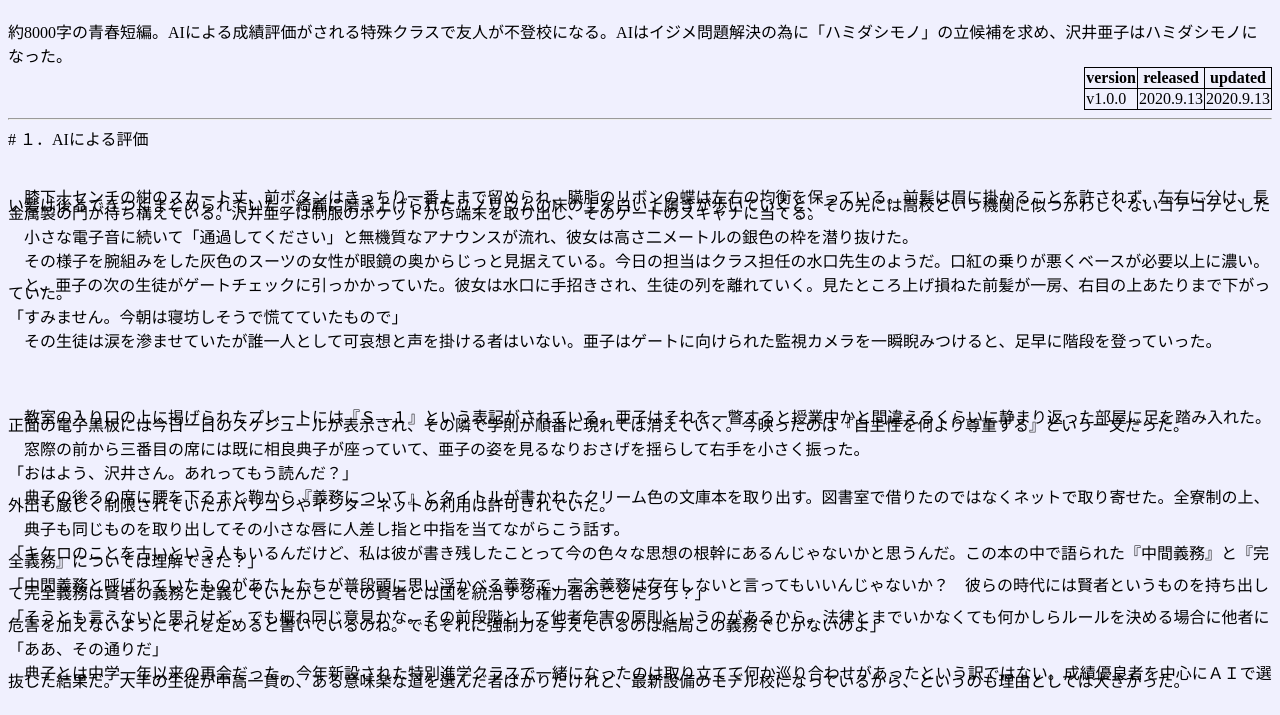
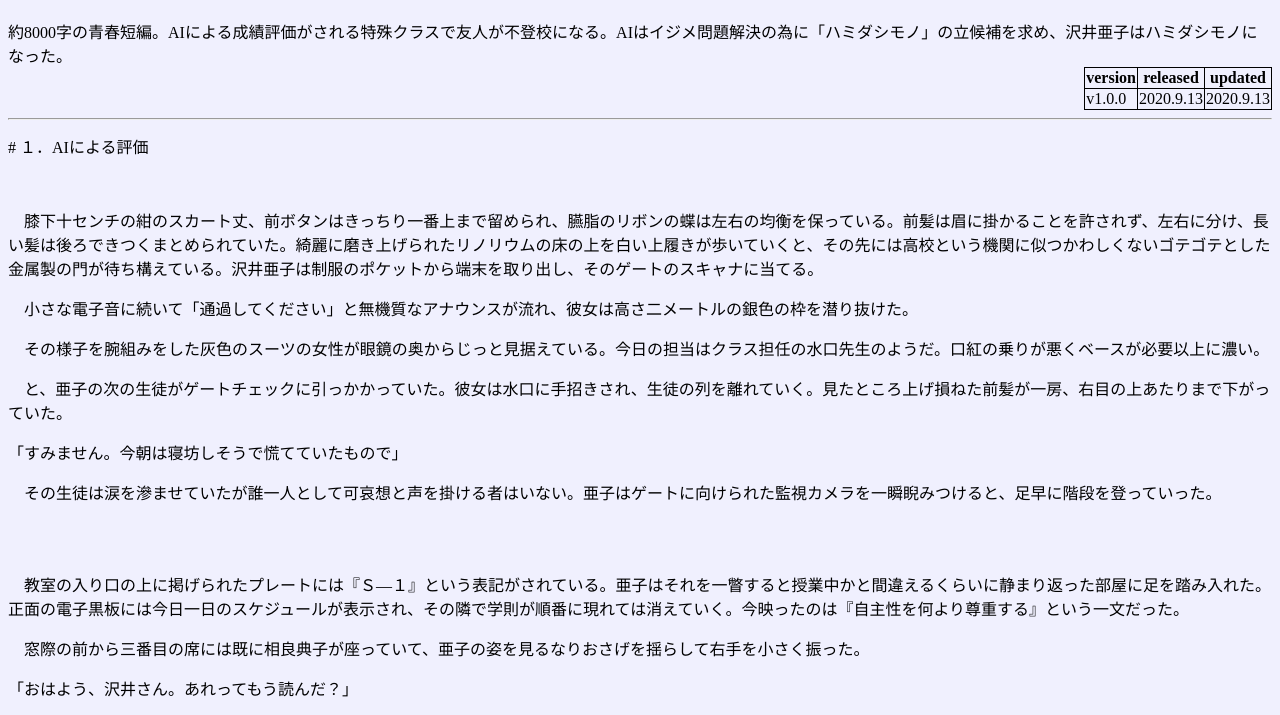
Before and after one commit to NovelBox/NovelBox.github.io, a plain HTML site: page HDH/index.html in a window 1280 px wide. Shown: the part 70-785 px from the top of the page. Drawn offline with Linux system fonts and the light colour scheme.

Commit message:
Fixed: line height

```diff
--- a/assets/novel.css
+++ b/assets/novel.css
@@ -12,7 +12,7 @@ th, td {
 }
 
 p {
-    line-height: 50%;
+    line-height: 1.5;
 }
 
 .noveldata {
```
